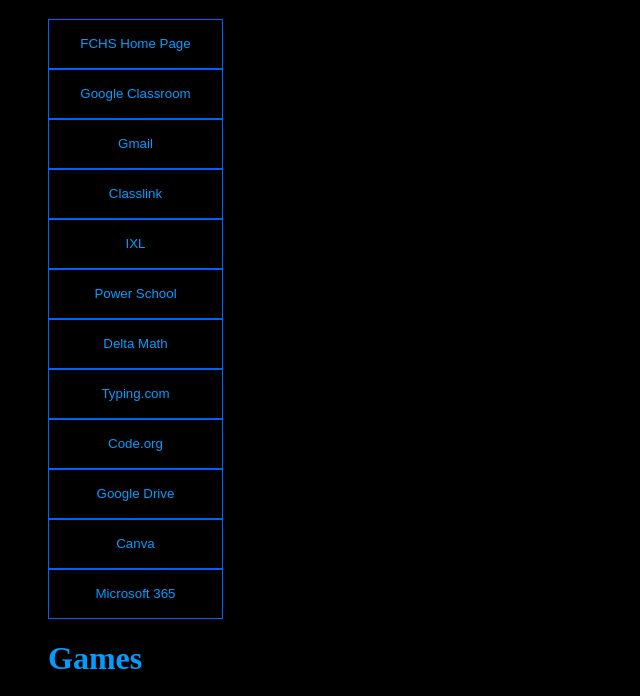
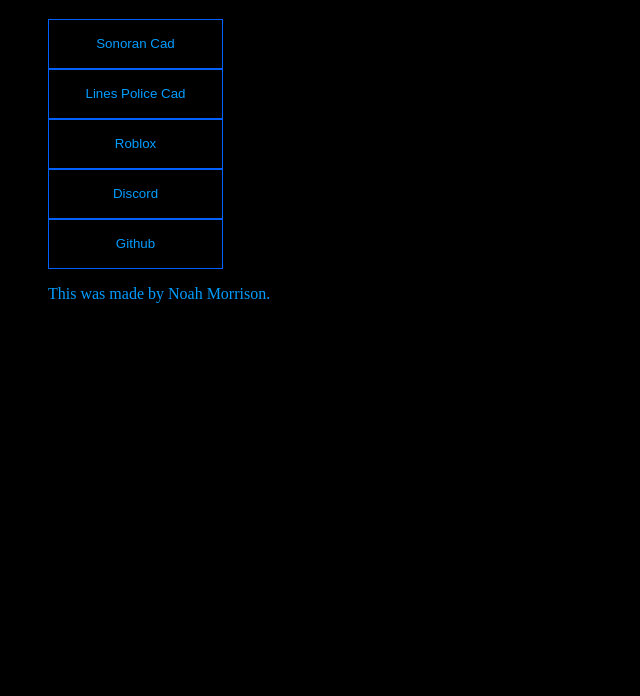
Before and after one commit to Gamer9016/noah11521.github.io, a plain HTML site: page index.html in a window 1280 px wide. Shown: the part 61-757 px from the top of the page, without its empty margins (0-640 px from the left). Drawn offline with Linux system fonts and the light colour scheme.

Commit message:
Update index.html

```diff
--- a/index.html
+++ b/index.html
@@ -8,44 +8,18 @@
 <body>
   <h1>Main Websites</h1>
   <ul>
-    <li> <a href="https://www.fayette.k12.al.us/FayetteCountyHigh" target="_blank"><button>FCHS Home Page</button></a>
+    <li> <a href="https://sonorancad.com/menu" target="_blank"><button>Sonoran Cad</button></a>
     </li>
 
-    <li> <a href="https://classroom.google.com/h" target="_blank"><button>Google Classroom</button> </a> </li>
+    <li> <a href="https://www.linespolice-cad.com/" target="_blank"><button>Lines Police Cad</button> </a> </li>
 
-    <li> <a href="https://mail.google.com/mail/u/0/#inbox" target="_blank"><button>Gmail</button> </a> </li>
+    <li> <a href="https://www.roblox.com/home" target="_blank"><button>Roblox</button> </a> </li>
 
-    <li> <a href="https://launchpad.classlink.com/login" target="_blank"><button>Classlink</button> </a> </li>
+    <li> <a href="https://discord.com/app" target="_blank"><button>Discord</button> </a> </li>
 
-    <li> <a href="https://www.ixl.com/signin/fayettecsd" target="_blank"><button>IXL</button> </a> </li>
-
-    <li> <a href="https://fayetteco.powerschool.com/public/" target="_blank"> <button>Power School</button> </a> </li>
-
-    <li> <a href=https://www.deltamath.com/app/student/2808075/upcoming" target="_blank"> <button>Delta Math</button> </a> </li>
-
-    <li> <a href="https://www.typing.com/student/login" target="_blank"> <button>Typing.com</button> </a> </li>
-
-    <li> <a href="https://studio.code.org/users/sign_in" target="_blank"> <button>Code.org</button> </a> </li>
-
-    <li> <a href="https://drive.google.com/drive/u/0/my-drive?lfhs=2" target="_blank"> <button>Google Drive</button> </a> </li>
-
-     <li> <a href="https://www.canva.com/" target="_blank"> <button>Canva</button> </a> </li>
-
-    <li> <a href="https://www.office.com/?auth=1" target="_blank"> <button>Microsoft 365</button> </a> </li>
-
-  <h1>Games</h1>
-    <li> <a href="https://ovo-parkour-game.noahthe3.repl.co/" target="_blank"> <button>OvO</button> </a> </li>
-
-    <li> <a href="https://retro-bowl-unblocked--obedgarcia4.repl.co/" target="_blank"> <button>Retro Bowl</button> </a> </li>
-
-    <li> <a href="https://sandboxels.noahthe3.repl.co/" target="_blank"> <button>Sandboxels</button> </a> </li>
-
-    <li> <a href="https://geography-lesson.net/px/lesson32/" target="_blank"> <button>Funny Shooter 2</button> </a> </li>
-
+    <li> <a href="https://github.com/" target="_blank"><button>Github</button> </a> </li>
     <p>
       This was made by Noah Morrison.
     </p>
   </ul>
 </body>
-
-</html>
```
